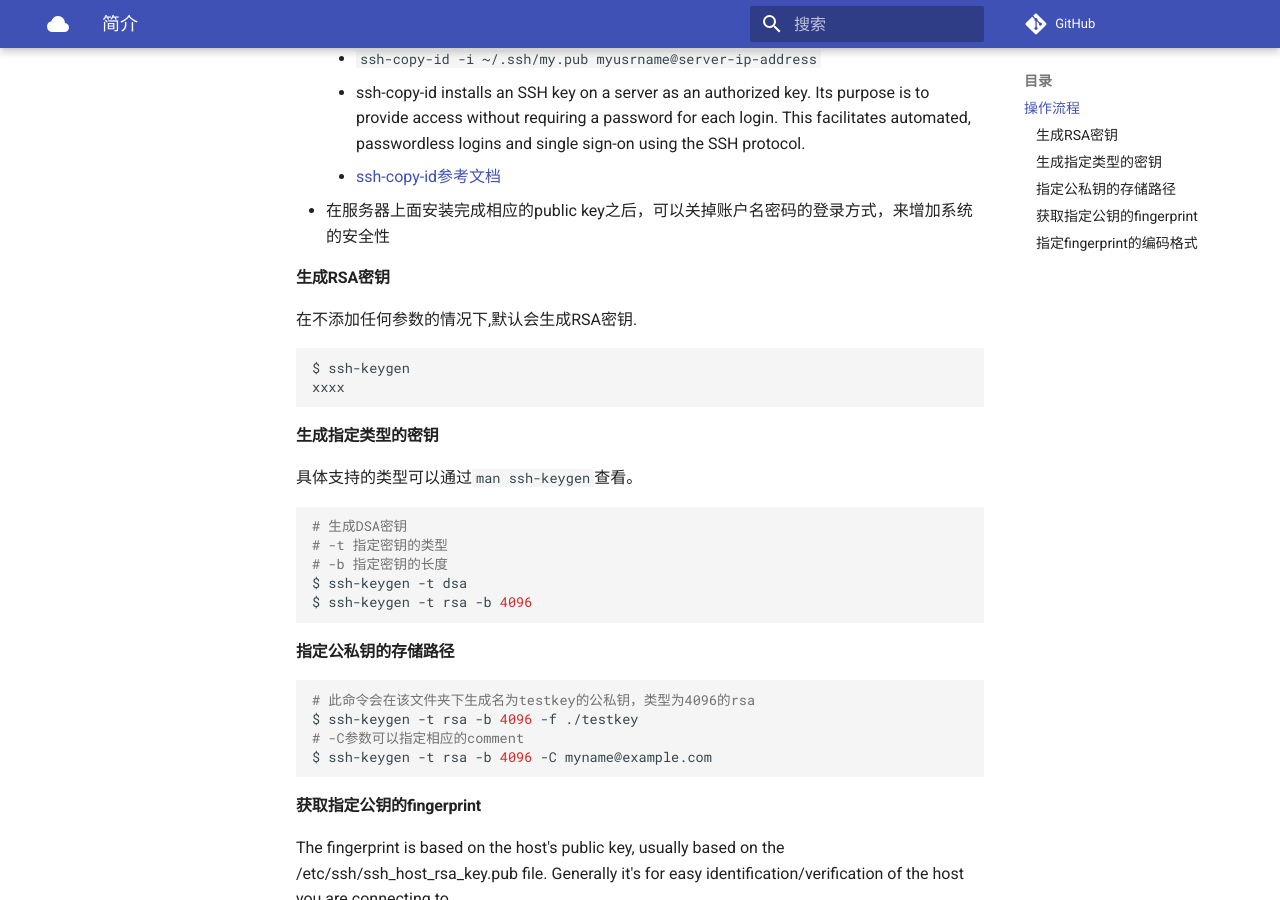
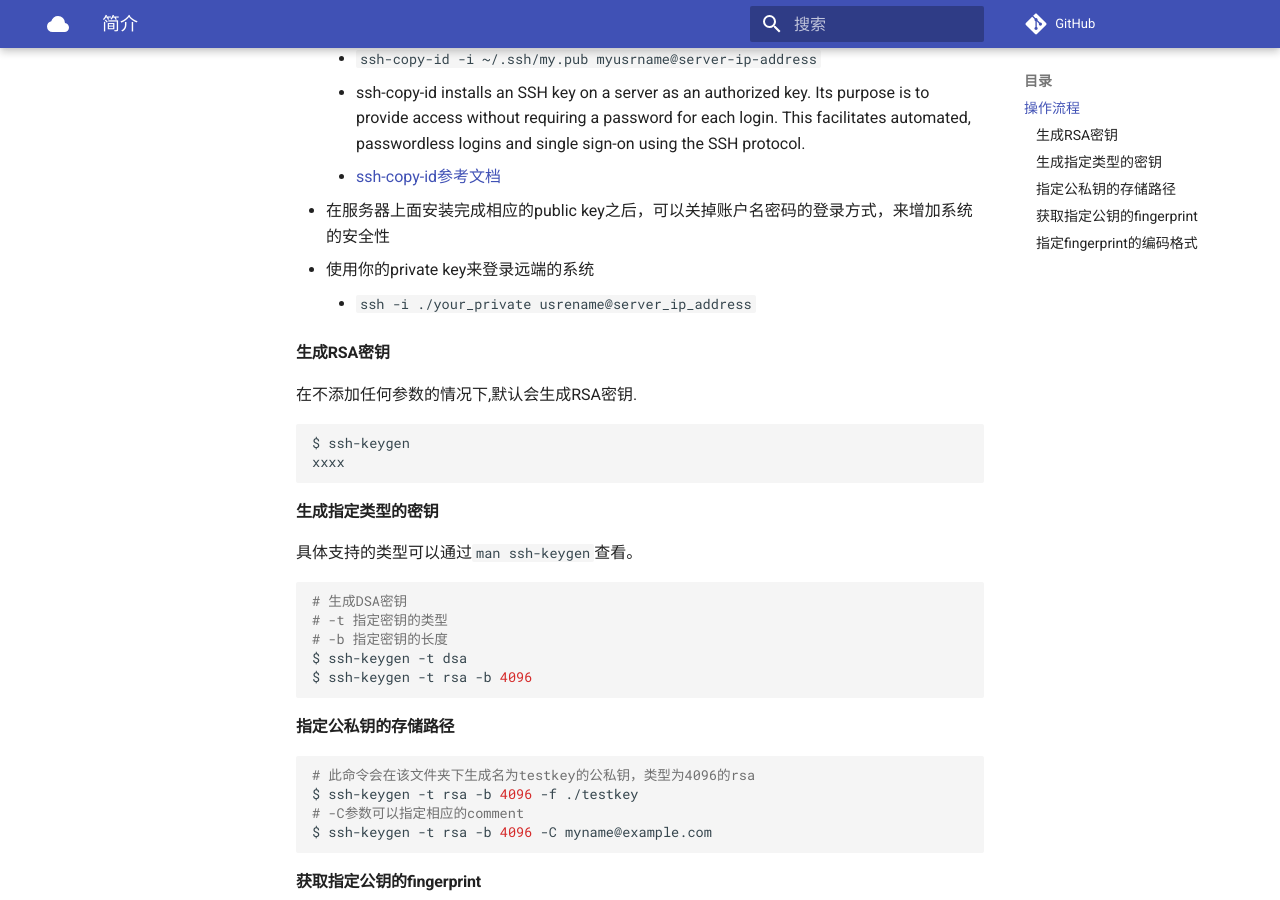
Before and after one commit to zhoukaidev/ks_blog, an MkDocs documentation site: the page built from docs/shell/linux/tools/ssh/ssh-keygen.md, in a window 1280 px wide and 900 px high, scrolled down 391 px. Built offline with MkDocs 1.6.1 and Material for MkDocs 9.7.7, drawn with Linux system fonts in a browser that asks for light colours; comment, search, counter and statistics services are not loaded.

Commit message:
update ssh-keygen.md

```diff
--- a/docs/shell/linux/tools/ssh/ssh-keygen.md
+++ b/docs/shell/linux/tools/ssh/ssh-keygen.md
@@ -11,7 +11,8 @@
     * ssh-copy-id installs an SSH key on a server as an authorized key. Its purpose is to provide access without requiring a password for each login. This facilitates automated, passwordless logins and single sign-on using the SSH protocol.
     * [ssh-copy-id参考文档](ssh-copy-id installs an SSH key on a server as an authorized key. Its purpose is to provide access without requiring a password for each login. This facilitates automated, passwordless logins and single sign-on using the SSH protocol.)
 * 在服务器上面安装完成相应的public key之后，可以关掉账户名密码的登录方式，来增加系统的安全性
-
+* 使用你的private key来登录远端的系统
+    * `ssh -i ./your_private  usrename@server_ip_address`
 #### 生成RSA密钥
 
 在不添加任何参数的情况下,默认会生成RSA密钥.
```
